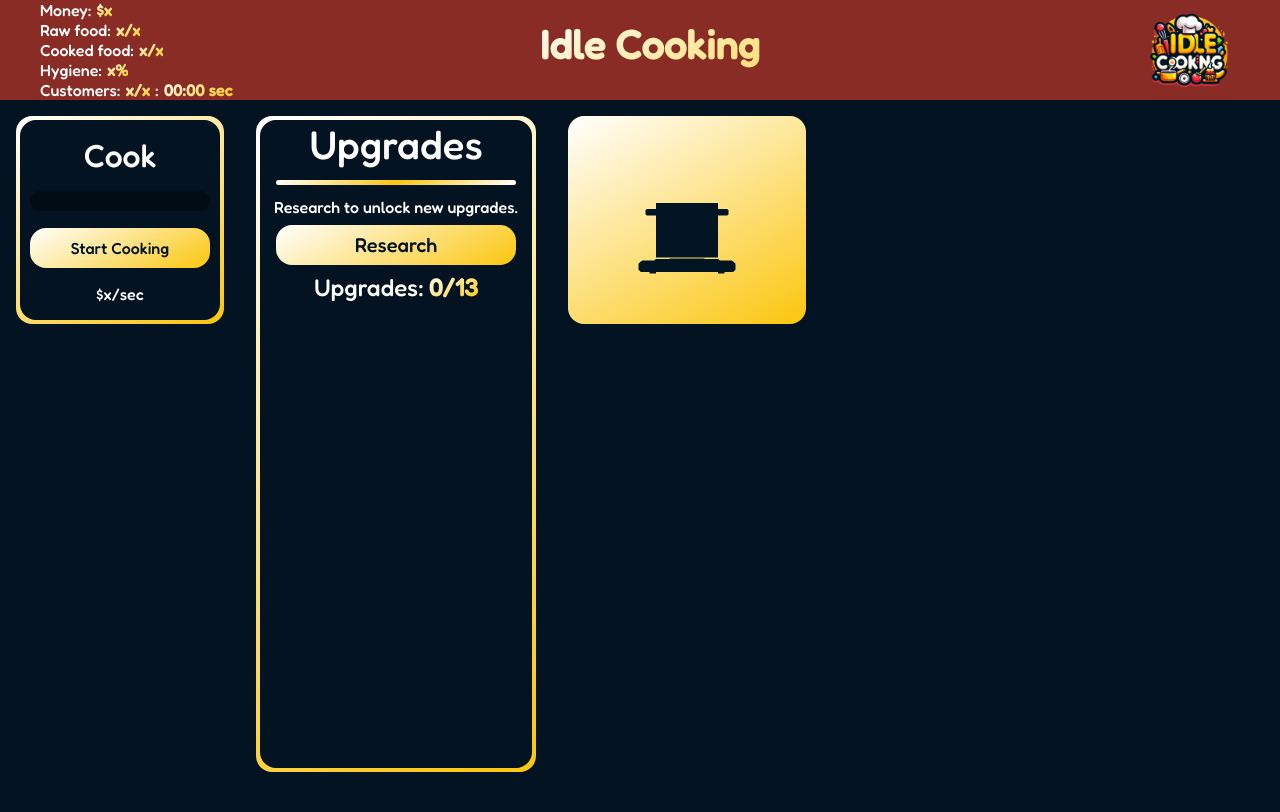
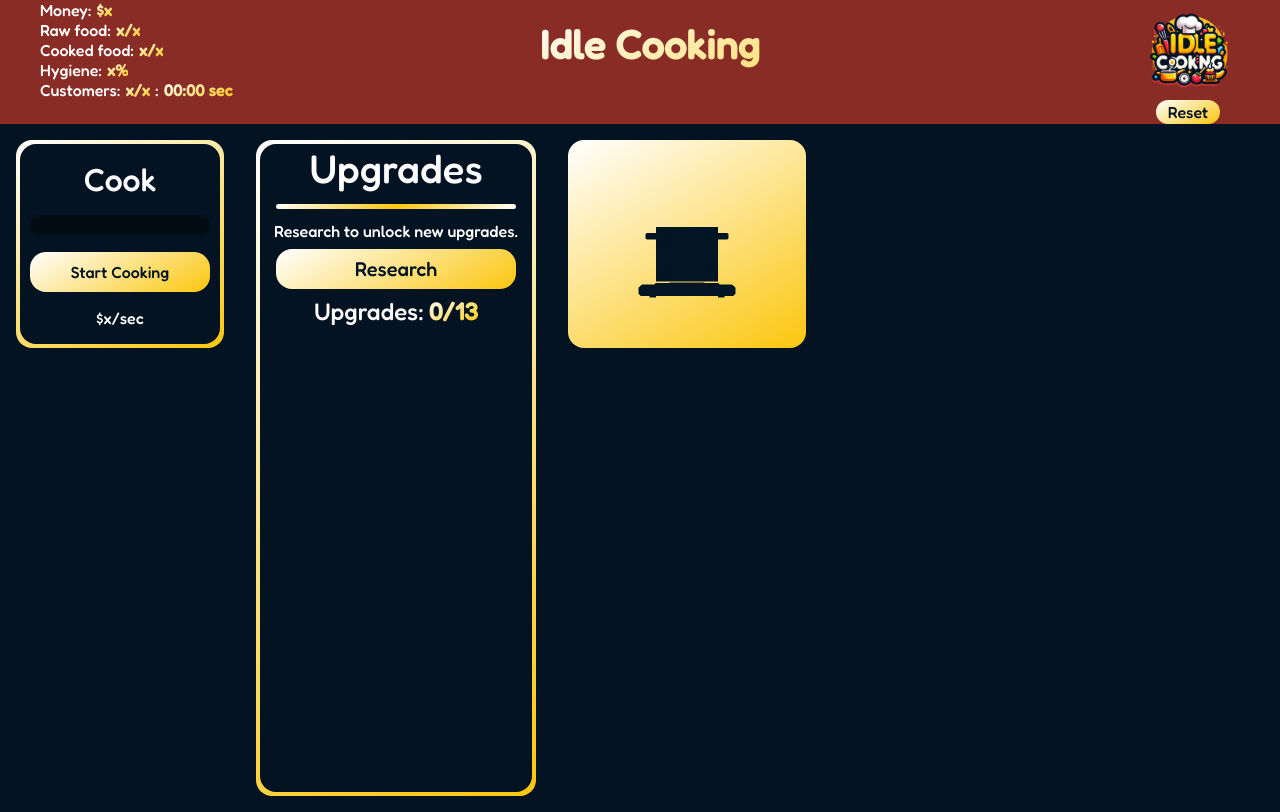
Before and after one commit to Wiggleyyyy/idle-game, a plain HTML site: page index.html in a window 1280 px wide. Drawn offline with nearby package versions, Linux system fonts and the light colour scheme.

Commit message:
final upload

```diff
--- a/assets/JavaScript/actions.js
+++ b/assets/JavaScript/actions.js
@@ -150,6 +150,10 @@ function showElements() {
     return;
 }
 
+function reset(){
+    resetData();
+    location.reload();
+}
 function researchBuy(research, price, id){
     if(money >= price){
         money -= price;
@@ -376,7 +380,7 @@ async function AutoCleaning() {
 
 
 async function autoUpdateGifs(){
-    const names = ["cooking", "serving"]; //"cleaning"
+    const names = ["cooking", "serving", "cleaning"];
     cooking_sec_temp = 0;
     serving_sec_temp = 0;
     cleaning_sec_temp = 0;
--- a/index.css
+++ b/index.css
@@ -128,6 +128,36 @@ button {
 
 .header h1 {
     padding-top: 2.5vh;
+}
+
+.logo_container {
+    display: flex;
+    flex-direction: column;
+}
+
+.logo_container button {
+    color: #031322;
+    background: linear-gradient(150deg, #fff, #fbc60e);
+    border: none;
+    border-radius: 2vh;
+    font-size: 2vh;
+    transition: 0.3s ease;
+    width: 8vh;
+    margin-left: 2vh;
+    height: 3vh;
+    justify-content: center; /* Ensure space-between */
+    align-items: center;
+    display: flex;
+    padding: 1vh;
+}
+
+.logo_container button:hover {
+    transition: 0.3s;
+    transform: scale(1.02);
+}
+
+.logo_container button:active {
+    background: linear-gradient(150deg, #fbc60e, #fff);
 }
 
 .image_logo {
@@ -811,6 +841,11 @@ button {
     width: 25vh;
 }
 
+.animation .cleaning_animation {
+    height: auto;
+    width: 20vh;
+}
+
 @media (min-height: 1000px) and (max-height: 1200px) {
     .animation {
         width: 32.5vh;
--- a/index.html
+++ b/index.html
@@ -25,7 +25,10 @@
             <p>Customers: <i class="space"></i><span id="customers_value">x/x</span> <i class="space"></i> : <i class="space"></i></i> <span id="customers_time">00:00 sec</span></p>
         </div>
         <h1 class="title">Idle Cooking</h1>
-        <img class="image_logo" src="./assets/Images/Logo-Photoroom.png" alt="Logo">
+        <div class="logo_container">
+            <img class="image_logo" src="./assets/Images/Logo-Photoroom.png" alt="Logo">
+            <button onclick="reset()">Reset</button>
+        </div>
     </div>
 
     <!-- POPUP -->
@@ -38,8 +41,8 @@
                     <button onclick="hide_modal()"><i class="fa-solid fa-circle-xmark"></i></button>
                 </div>
                 <hr>
-                <div class="" id="workers_unlock_container" style="margin-bottom: 1vh;">
-                    <button><i class="filler"></i>Unlock ads ($10)<span class="tooltip"><i class="fa-solid fa-circle-info"></i><span class="tooltip_text">Buy this to unlock workers that can do tasks automatically.</span></span></button>
+                <div class="" id="advertisement_unlock" style="margin-bottom: 1vh;">
+                    <button onclick="researchBuy('advertisement_unlock', 10, 'advertisement_unlock')"><i class="filler"></i>Unlock ads ($10)<span class="tooltip"><i class="fa-solid fa-circle-info"></i><span class="tooltip_text">Buy this to unlock workers that can do tasks automatically.</span></span></button>
                 </div>
                 <div class="" id="workers_unlock_container">
                     <button onclick="researchBuy('unlock_workers', 10, 'workers_unlock_container')"><i class="filler"></i>Unlock workers ($10)<span class="tooltip"><i class="fa-solid fa-circle-info"></i><span class="tooltip_text">Buy this to unlock workers that can do tasks automatically.</span></span></button>
@@ -269,7 +272,7 @@
             </div>
             <div class="hide" id="cleaning_animation">
                 <div class="animation_container">
-                    <img id="cleaning_gif" src="./assets/gifs/serving/serving_very_fast.gif" alt="">
+                    <img class="cleaning_animation" id="cleaning_gif" src="./assets/gifs/cleaning/cleaning.png" alt="">
                 </div>
             </div>
         </div>
```
Also changed, not shown: assets/gifs/cleaning/cleaning.png (added), assets/gifs/cleaning/cleaning_fast.gif (added), assets/gifs/cleaning/cleaning_medium.gif (added), assets/gifs/cleaning/cleaning_slow.gif (added), assets/gifs/cleaning/cleaning_very_fast.gif (added), assets/gifs/cleaning/cleaning_very_slow.gif (added).
